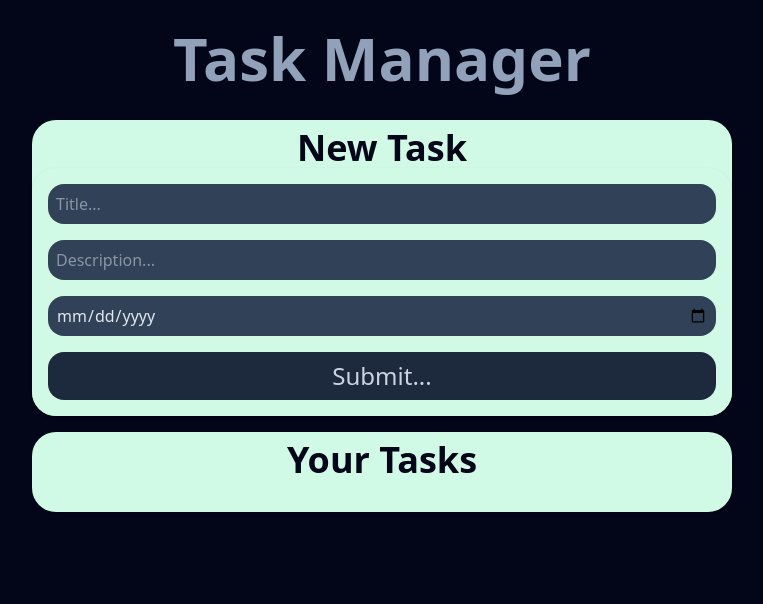
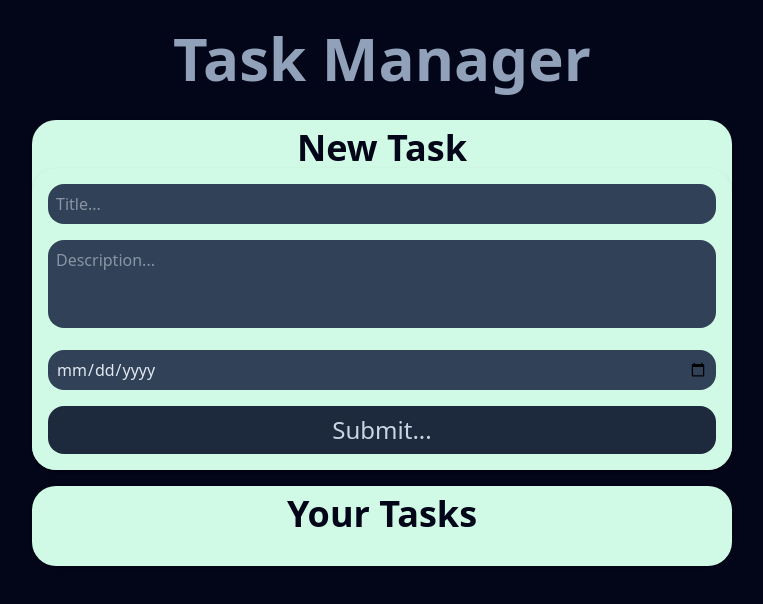
Before and after one commit to antoniogarcia-agg/Task-Manager, a React (Vite) app: page / in a window 1280 px wide. Shown: the top 604 px of the page, without its empty margins (258-1021 px from the left). Built offline with nearby package versions, Linux system fonts and the light colour scheme.

Commit message:
Update AddTask textarea behavior

```diff
--- a/src/components/AddTask.jsx
+++ b/src/components/AddTask.jsx
@@ -18,12 +18,17 @@ function AddTask(props) {
           value={title}
           onChange={(e) => setTitle(e.target.value)}
         />
-        <input
-          className="outline-slate-950 w-full bg-slate-700 text-left text-slate-200 p-2 rounded-2xl"
-          type="text"
+        <textarea
+          className="outline-slate-950 w-full bg-slate-700 text-left text-slate-200 p-2 rounded-2xl resize-none"
           placeholder="Description..."
           value={description}
-          onChange={(e) => setDescription(e.target.value)}
+          onChange={(e) => {
+            setDescription(e.target.value);
+            e.target.style.height = "auto";
+            e.target.style.height = e.target.scrollHeight + "px";
+          }}
+          rows="3"
+          style={{ overflow: "hidden" }}
         />
         <input
           className="outline-slate-950 w-full bg-slate-700 text-left text-slate-200 p-2 rounded-2xl"
```
